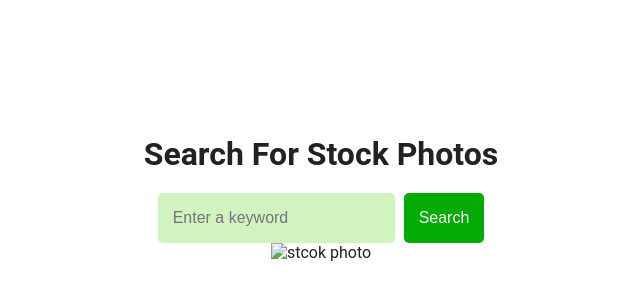
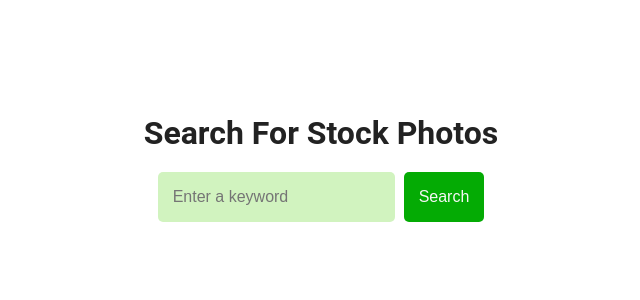
Before and after one commit to frankiefab100/netlify-serverless-functions-demo, a plain HTML site: page index.html in a window 1280 px wide. Shown: the part 202-502 px from the top of the page, without its empty margins (319-959 px from the left). Drawn offline with Linux system fonts and the light colour scheme.

Commit message:
refactor: update script and style

```diff
--- a/index.html
+++ b/index.html
@@ -5,7 +5,7 @@
     <meta http-equiv="X-UA-Compatible" content="IE=edge" />
     <meta name="viewport" content="width=device-width, initial-scale=1.0" />
     <link rel="stylesheet" href="style.css" />
-    <title>StockPhotos SearchEngine</title>
+    <title>Stock Photos Search Engine</title>
   </head>
   <body>
     <div class="container">
@@ -27,9 +27,7 @@
         </div>
       </header>
 
-      <div class="photo-wrapper">
-        <img src="" class="photo" alt="stcok photo" />
-      </div>
+      <div class="photo-wrapper"></div>
     </div>
 
     <script src="./script.js"></script>
--- a/style.css
+++ b/style.css
@@ -50,10 +50,6 @@ h1 {
   min-width: 225px;
 }
 
-.search:focus {
-  border: none;
-}
-
 .search-btn {
   background-color: #04ab04;
   color: #f6f6f6;
@@ -66,3 +62,13 @@ h1 {
 .search-btn:hover {
   background-color: #2dc22d;
 }
+
+.photo-wrapper {
+  display: flex;
+  gap: 15px;
+  margin: 30px;
+}
+
+.photo-wrapper img {
+  width: 200px;
+}
```
Also changed, not shown: README.md.
